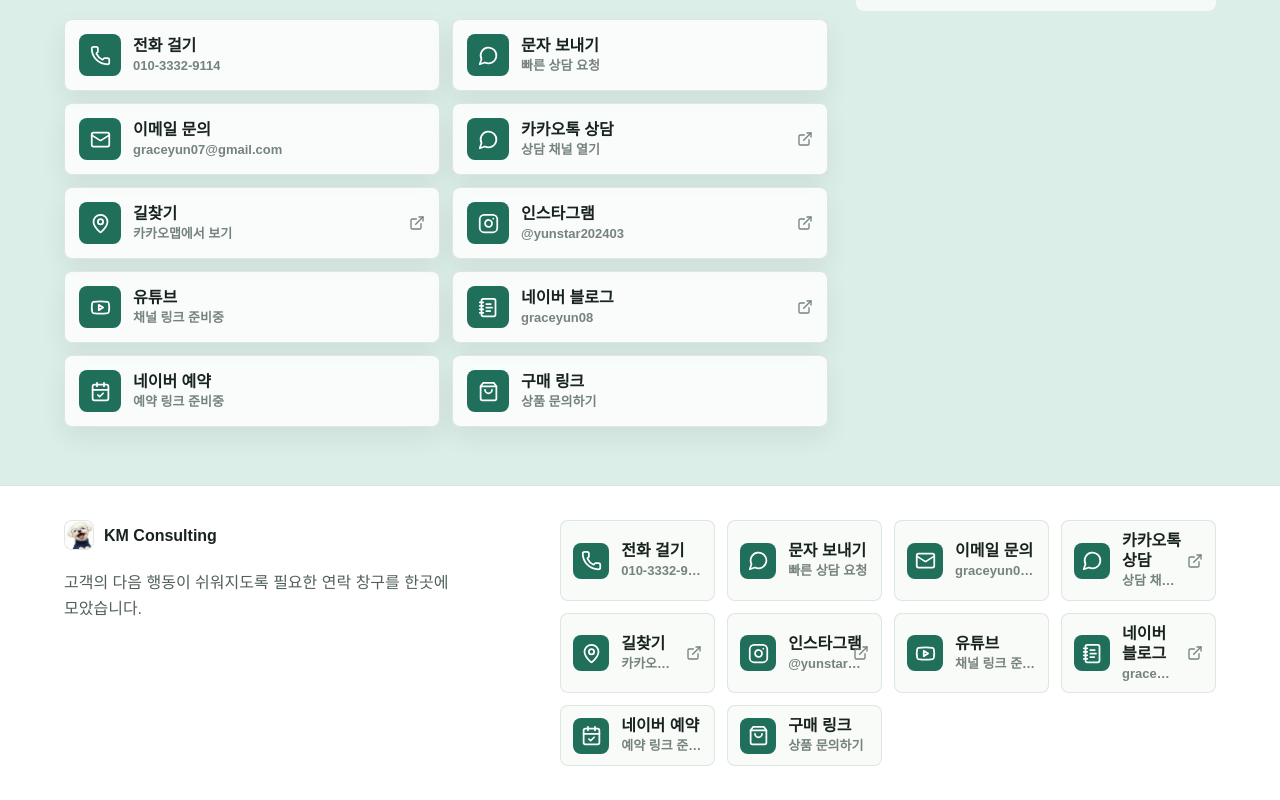
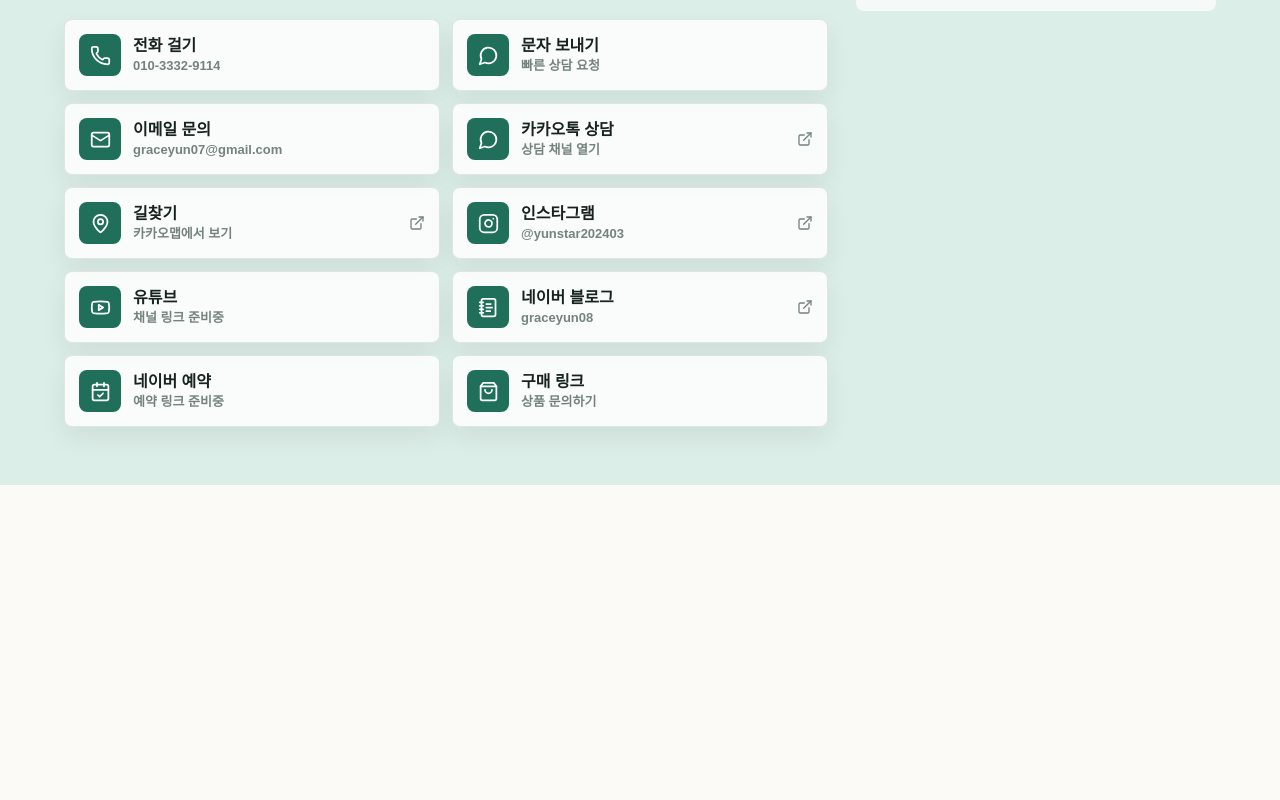
Before and after one commit to graceyun07-hub/kmconsulting-homepage, a Next.js app: page / in a window 1280 px wide. Shown: the part 1926-2726 px from the top of the page. After the commit the page ends 2411 px from the top, so only its background shows below. Built offline with nearby package versions, Linux system fonts and the light colour scheme; a web font is replaced by a local one.

Commit message:
Remove footer contact links

```diff
--- a/app/page.tsx
+++ b/app/page.tsx
@@ -284,16 +284,6 @@
         </ul>
       </section>
 
-      <footer className="homeFooter">
-        <div>
-          <Link className="brand" href="/">
-            <Image className="brandLogo" src="/images/logo-dog.png" alt="" width={30} height={30} />
-            <span>KM Consulting</span>
-          </Link>
-          <p>고객의 다음 행동이 쉬워지도록 필요한 연락 창구를 한곳에 모았습니다.</p>
-        </div>
-        <CustomerActionGrid compact />
-      </footer>
     </main>
   );
 }
```
